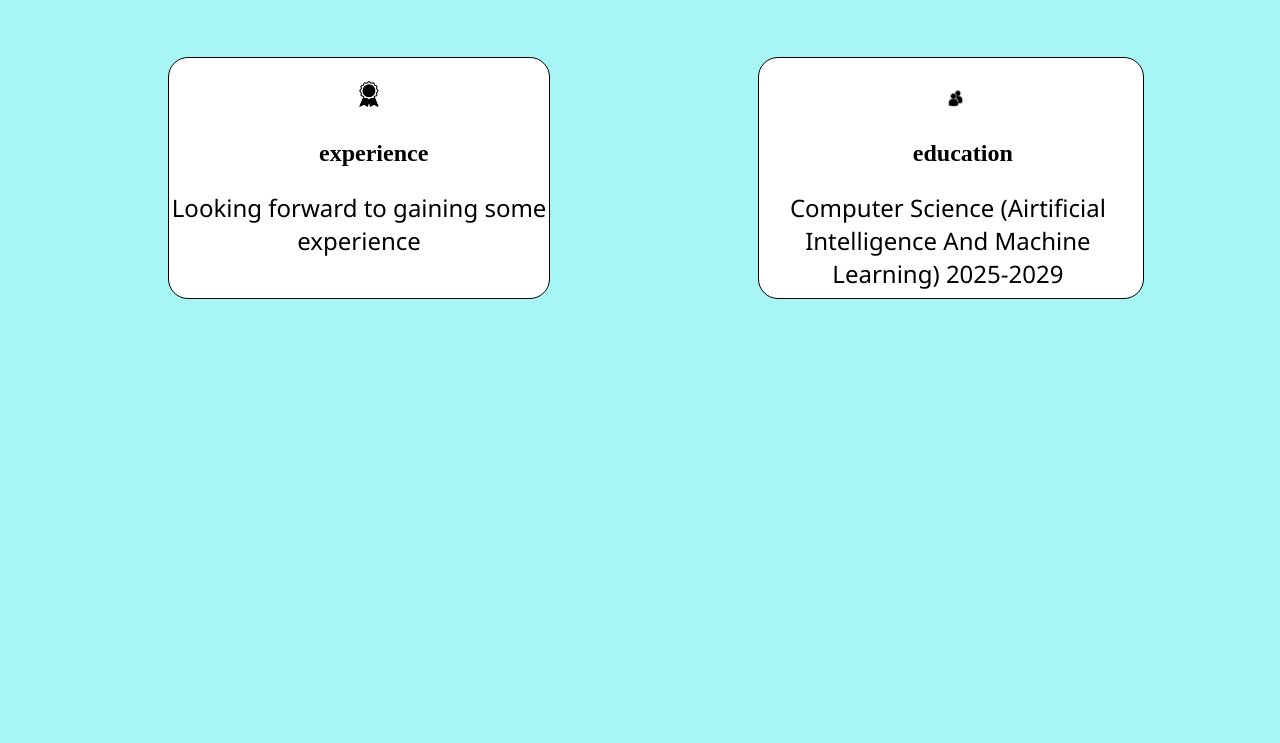
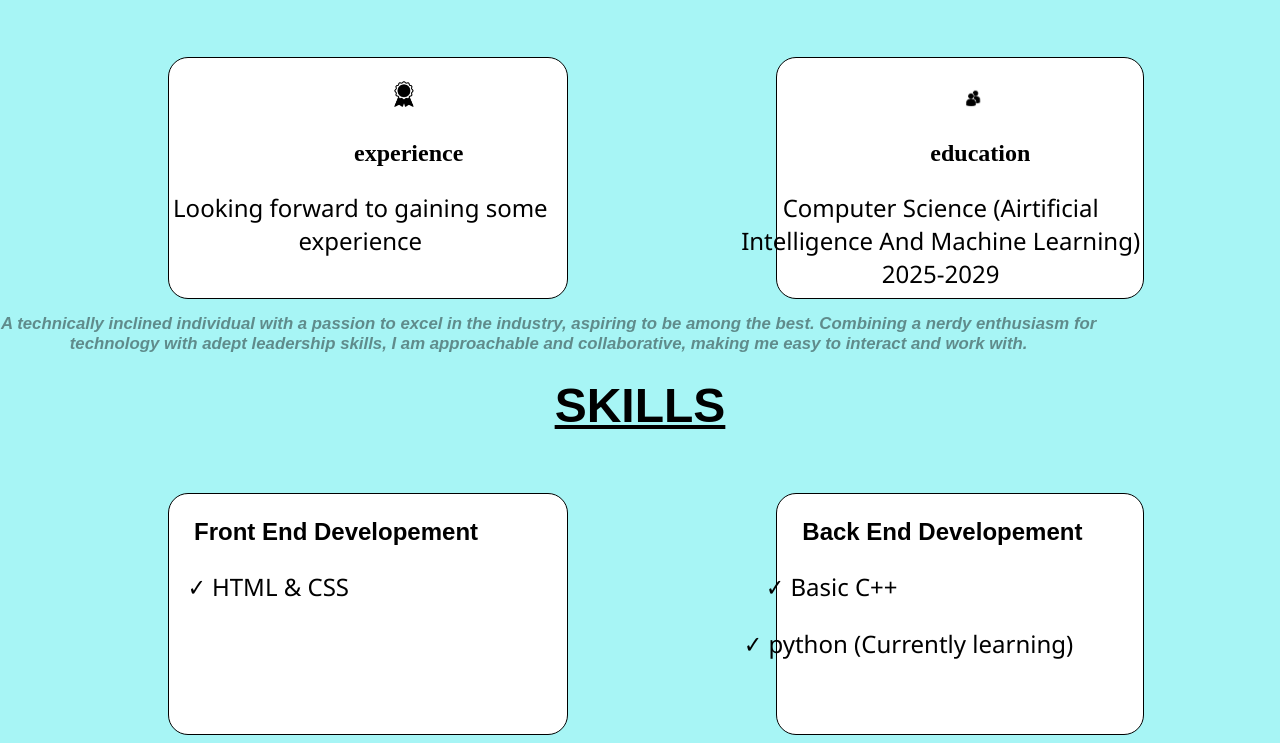
Before and after one commit to command404/website-about-me, a plain HTML site: page index.html in a window 1280 px wide. Shown: the part 723-1466 px from the top of the page. Before the commit the page ends 1030 px from the top, so only its background shows below. Drawn offline with Linux system fonts and the light colour scheme.

Commit message:
skills section added

```diff
--- a/index.html
+++ b/index.html
@@ -9,8 +9,8 @@
 <body>
     <div class="navigation-bar">
         <h1 class="heading">Omar Hussain Shaikh</h1>
-        <a class="nav" href="">about</a>
-        <a class="nav" href="">skills</a>
+        <a class="nav" href="#about">about</a>
+        <a class="nav" href="#skills">skills</a>
         <a class="nav" href="">projects</a>
         <a class="nav" href="">contacts</a>
 
@@ -28,12 +28,12 @@
     </a>
     <a class="btn btn-1" href="">Download CV</a>
     <a class="btn btn-2" href="">Contact</a>
-</div>
+ </div>
 
-<article class="section-1">
- <h2 class="section-1-header">ABOUT ME</h2>
-</article>
-<div class="about-me">
+  <article class="section-1">
+ <h2 class="section-1-header" id="about" >ABOUT ME</h2>
+ </article>
+ <div class="about-me">
     <article class="experience">
         <img class="qualification " id="exp" src="image/experience picture.png" alt="">
         <p>experience</p>
@@ -43,8 +43,28 @@
         <img class="qualification " id="edu" src="image/picture for education.png" alt="">
         <p>education</p>
         <p class="about-education">Computer Science (Airtificial Intelligence And Machine Learning) 2025-2029 </p>
+        <p id="me">A technically inclined individual with a passion to excel in the industry, aspiring to be among the best. Combining a nerdy enthusiasm for technology with adept leadership skills, I am approachable and collaborative, making me easy to interact and work with.</p>
     </article>
-</div>
+
+ </div>
+
+ <article class="section-1">
+ <h2 class="section-1-header" id="skills" >SKILLS</h2>
+</article>
+<div class="about-me">
+    <article class="experience">
+
+        <p class="skills-first">Front End Developement</p>
+        <p class="about-experience HTML"> &check; HTML & CSS</p>
+
+    </article>
+    <article class="education">
+
+        <p class="skills-second">Back End Developement</p>
+        <p class="about-education C"> &check; Basic C++ </p>
+        <p class="about-education python"> &check; python (Currently learning)</p>
+
+    </article>
 
 </body>
 </html>
--- a/style.css
+++ b/style.css
@@ -134,7 +134,7 @@ img.lk {
 
 .experience {
     margin-left: 20vh;
-    padding-left: 150px;
+    padding-left: 185px;
     background-color: white;
     border: 1px solid black;
     width: 40vw;
@@ -157,14 +157,14 @@ img.lk {
     font-size: x-large;
 }
 .about-experience {
-    margin-left: -150px;
+    margin-left: -200px;
     text-align: center;
     font-weight: lighter;
     font-family: 'Segoe UI', Tahoma, Geneva, Verdana, sans-serif;
 
 }
 .about-education {
-    margin-left: -20vh;
+    margin-left: -24vh;
     padding-left: -30vw;
     text-align: center;
     font-weight: lighter;
@@ -186,3 +186,33 @@ img.lk {
 .section-1-header {
     font-family: "Montserrat", sans-serif;;
 }
+
+#me {
+    margin-left: -122vh;
+    font-family: "Arial", "Helvetica", sans-serif;
+  font-size: 0.7em;
+  color: rgba(0, 0, 0, 0.432);
+  font-style: italic;
+  text-align: center;
+
+}
+
+.skills-first {
+    margin-left: -20vh;
+   font-weight: 700;
+    font-family: "Poppins", sans-serif;
+}
+
+.skills-second {
+    margin-left: -10vw;
+     font-family: "Poppins", sans-serif;
+}
+.python {
+    margin-left: -20vw;
+}
+.C{
+    margin-left: -32vw;
+}
+.HTML{
+    margin-left: -30vw;
+}
```
